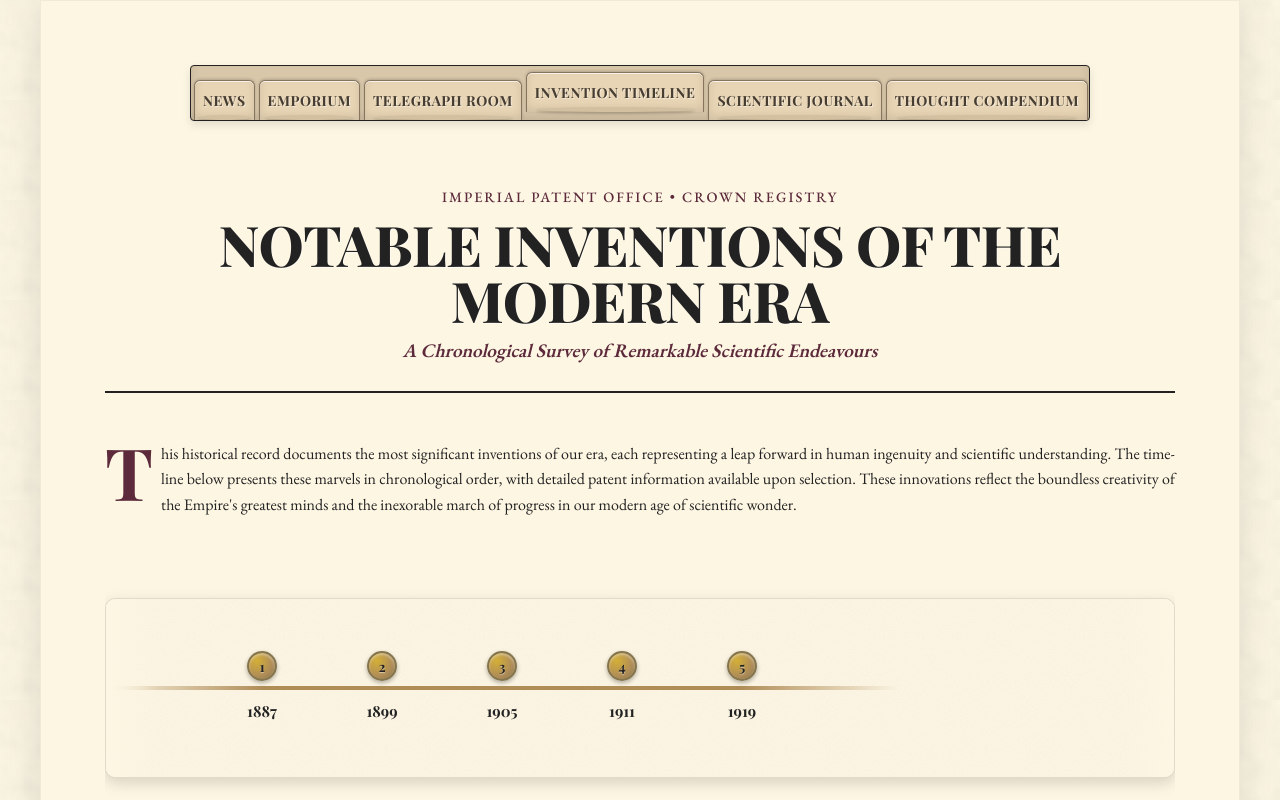
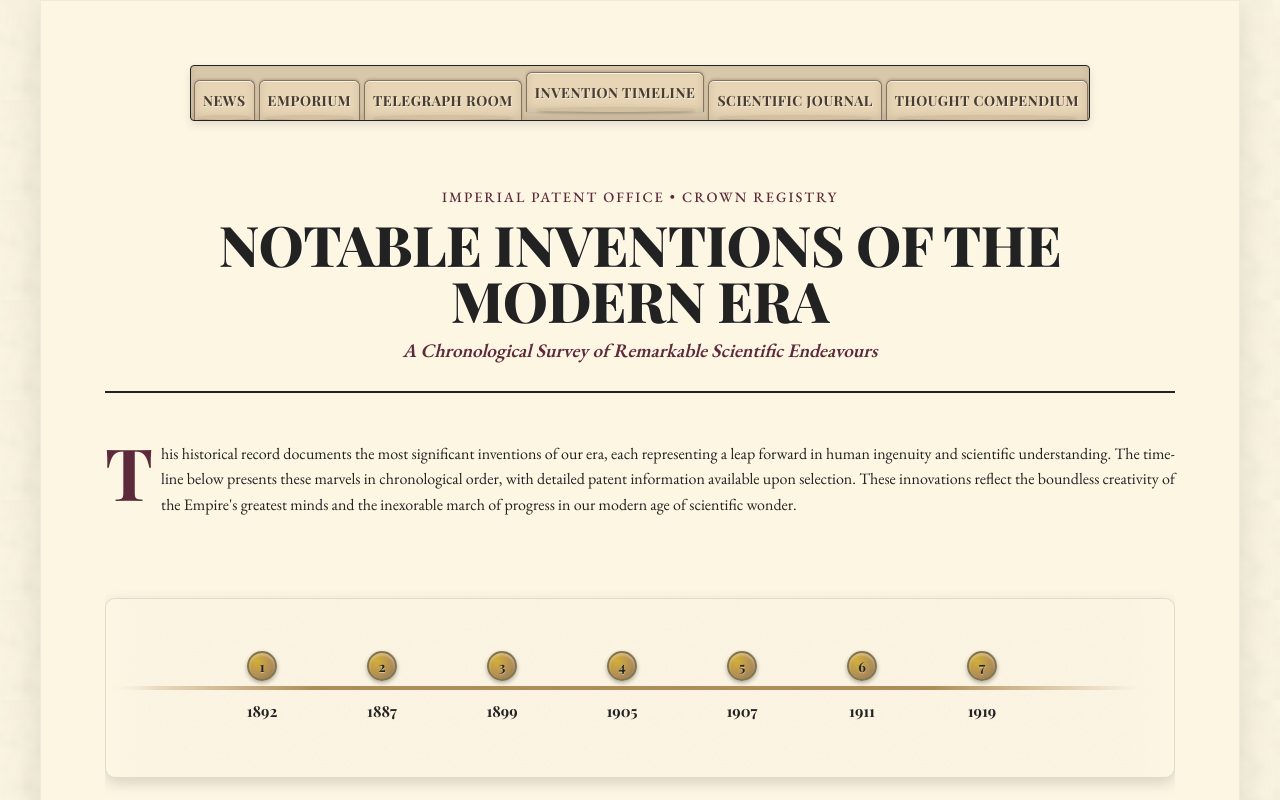
Before and after one commit to JavierGoodall99/vintage1910, a Next.js app: page /timeline in a window 1280 px wide. Shown: the top 800 px of the page. Built offline with nearby package versions, Linux system fonts and the light colour scheme.

Commit message:
add 2 timeline points and images

```diff
--- a/src/components/InventionTimeline.tsx
+++ b/src/components/InventionTimeline.tsx
@@ -21,6 +21,17 @@ interface Invention {
 const inventions: Invention[] = [
   {
     id: 1,
+    year: 1892,
+    title: "The Luminiferous Æther Densitometer",
+    inventor: "Professor Edmund Halley II",
+    illustration: "/Luminiferous.png",
+    description: "A precision instrument capable of measuring the subtle variations in æther density believed to permeate all of space, revealing previously undetectable cosmic influences on terrestrial affairs.",
+    purpose: "Created to map the invisible currents of the æther and determine their effects on weather patterns, human behavior, and electromagnetic phenomena.",
+    mechanism: "The device employs a system of calibrated vacuum chambers containing specially sensitized gold leaf suspended in mercury. Variations in æther density cause minute deflections in the gold leaf, which are magnified through an intricate system of lenses and recorded on a rotating copper drum.",
+    impact: "Though the instrument produced fascinating data that briefly captivated the Royal Society, the emergence of Einstein's relativity theory gradually rendered æther studies obsolete, relegating the device to museum collections."
+  },
+  {
+    id: 2,
     year: 1887,
     title: "The Aetheric Thought-Radio",
     inventor: "Nikolai Tesla",
@@ -31,7 +42,7 @@ const inventions: Invention[] = [
     impact: "While initially met with skepticism, the Thought-Radio found limited use among explorers in the Arctic Circle before production ceased in 1891 due to unpredictable transmissions and occasional cross-talk with dreams."
   },
   {
-    id: 2,
+    id: 3,
     year: 1899,
     title: "The Chronometric Aether Stabilizer",
     inventor: "Sir William Thomson",
@@ -42,7 +53,7 @@ const inventions: Invention[] = [
     impact: "Widely adopted by astronomical observatories and navigational authorities, the Stabilizer greatly improved the precision of longitude calculations and railway schedules throughout the Empire."
   },
   {
-    id: 3,
+    id: 4,
     year: 1905,
     title: "The Heliotropic Self-Adjusting Observatory",
     inventor: "Lady Adelaide Worthington",
@@ -53,7 +64,18 @@ const inventions: Invention[] = [
     impact: "Lady Worthington's invention revolutionized solar astronomy, leading to the discovery of several previously unobserved solar phenomena and earned her the prestigious Copley Medal from the Royal Society."
   },
   {
-    id: 4,
+    id: 5,
+    year: 1907,
+    title: "The Telegraphic Emotion Encoder",
+    inventor: "Lady Victoria Blackwood",
+    illustration: "/TelegraphicEmotion.png",
+    description: "An unprecedented communication device capable of transmitting emotional states along with textual messages through standard telegraph lines, allowing correspondents to feel each other's sentiments across vast distances.",
+    purpose: "Designed to enhance diplomatic and personal communications by eliminating the ambiguity of written words alone, thereby reducing misunderstandings in delicate negotiations.",
+    mechanism: "The sender's emotional state is measured through galvanic skin response sensors and pulse monitors integrated into the telegraph key. These readings are encoded into specialized signal patterns that trigger corresponding electrical stimuli at the receiving station, inducing similar physiological responses in the recipient.",
+    impact: "While initially celebrated in high society circles and by several European diplomatic corps, the device fell out of favor following incidents of emotional manipulation and the psychological strain reported by telegraph operators exposed to intense emotional transmissions throughout their shifts."
+  },
+  {
+    id: 6,
     year: 1911,
     title: "The Atmospheric Memory Extractor",
     inventor: "Professor Archibald Thornfield",
@@ -64,7 +86,7 @@ const inventions: Invention[] = [
     impact: "Initially embraced by several police departments and used in at least twelve murder investigations. Later fell into disrepute after notable failures and accusations of manipulated results."
   },
   {
-    id: 5,
+    id: 7,
     year: 1919,
     title: "The Phrenological Automation Engine",
     inventor: "Dr. Elias Wintersmith",
```
Also changed, not shown: 2 other files (tests, documents, lock files or other folders).
